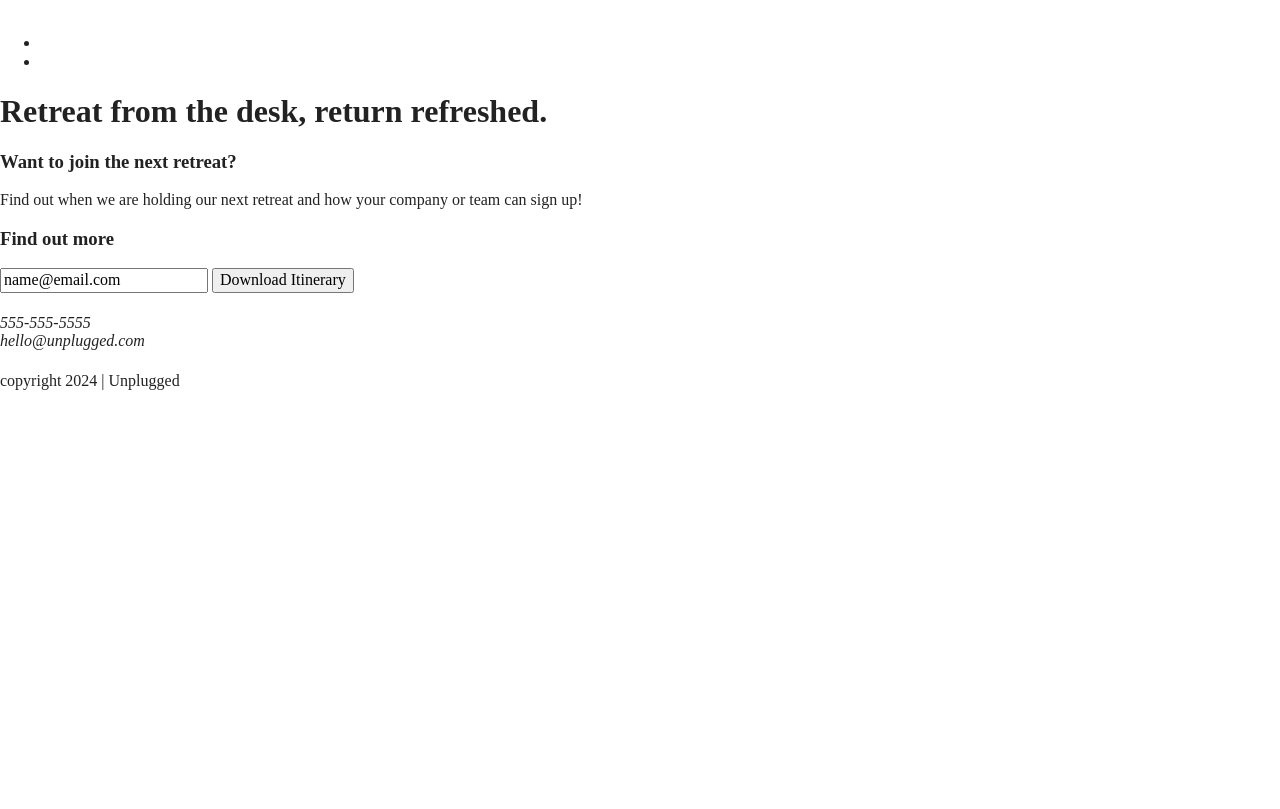
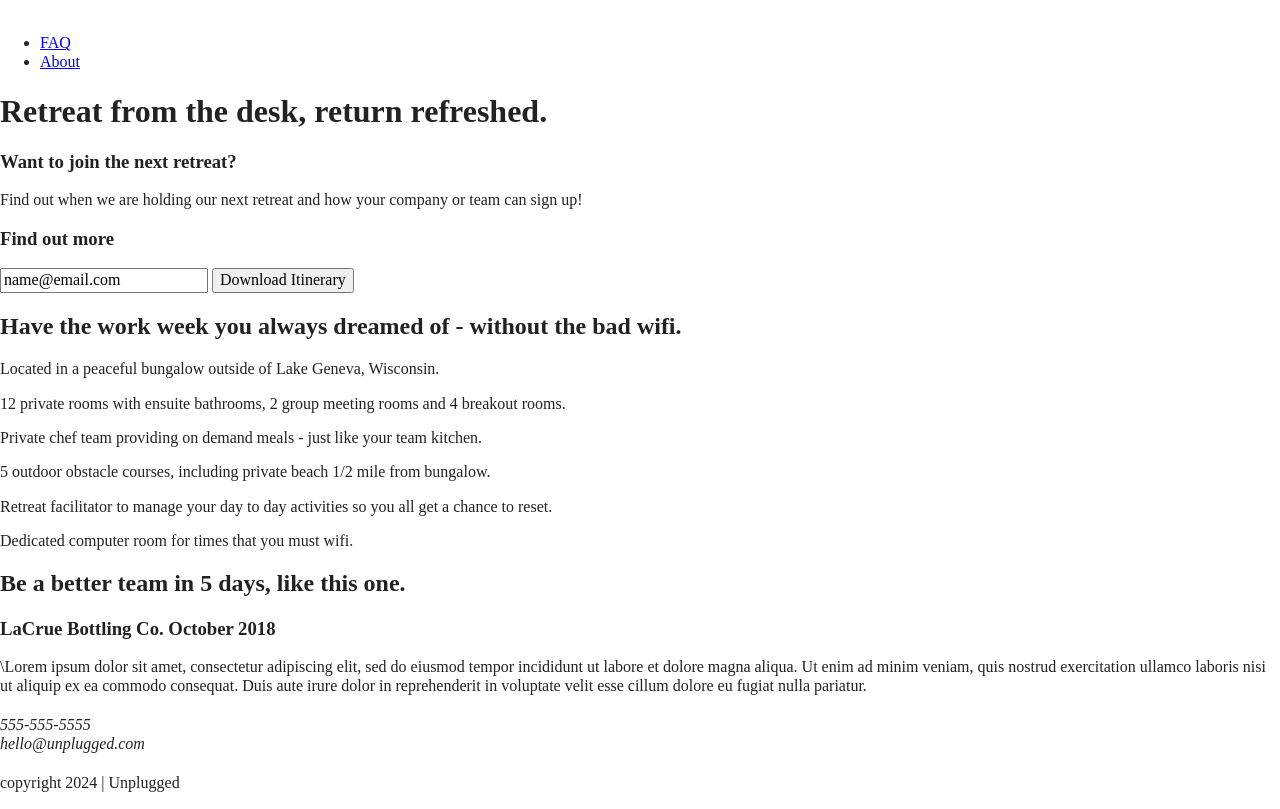
Before and after one commit to crystal-nicole/unplugged, a website built with Parcel: page index.html in a window 1280 px wide. Built offline with nearby package versions, Linux system fonts and the light colour scheme.

Commit message:
Finished coding index.html main section

```diff
--- a/index.html
+++ b/index.html
@@ -30,8 +30,8 @@
       </div>
       <nav>
         <ul>
-          <li><a href="faq/index.html"></a></li>
-          <li><a href="about/index.html"></a></li>
+          <li><a href="faq/index.html">FAQ</a></li>
+          <li><a href="about/index.html">About</a></li>
         </ul>
       </nav>
     </div>
@@ -55,6 +55,64 @@
        </div>
       </div>
     </aside>
+    <section class="features">
+      <div class="content-wrapper">
+        <h2>Have the work week you always dreamed of - without the bad wifi.</h2>
+        <div class="features-itmes">
+          <article>
+            <p class="fontawesome-icons">
+            </p>
+            <p class="features-item-description">
+              Located in a peaceful bungalow outside of Lake Geneva, Wisconsin.
+            </p>
+          </article>
+          <article>
+            <p class="fontawesome-icons">
+            </p>
+            <p class="features-item-description">
+           12 private rooms with ensuite bathrooms, 2 group meeting rooms and 4 breakout rooms.
+            </p>
+          </article>
+          <article>
+            <p class="fontawesome-icons">
+            </p>
+            <p class="features-item-description">
+              Private chef team providing on demand meals - just like your team kitchen.
+            </p>
+          </article>
+          <article>
+            <p class="fontawesome-icons">
+            </p>
+            <p class="features-item-description">
+              5 outdoor obstacle courses, including private beach 1/2 mile from bungalow.
+            </p>
+          </article>
+          <article>
+            <p class="fontawesome-icons">
+            </p>
+            <p class="features-item-description">
+              Retreat facilitator to manage your day to day activities so you all get a chance to reset.
+            </p>
+          </article>
+          <article>
+            <p class="fontawesome-icons">
+            </p>
+            <p class="features-item-description">
+              Dedicated computer room for times that you must wifi.
+            </p>
+          </article>
+        </div>
+      </div>
+    </section>
+    <section class="reviews">
+      <div class="content-wrapper">
+        <h2>Be a better team in 5 days, like this one.</h2>
+        <article>
+          <h3>LaCrue Bottling Co. October 2018</h3>
+          <p> \Lorem ipsum dolor sit amet, consectetur adipiscing elit, sed do eiusmod tempor incididunt ut labore et dolore magna aliqua. Ut enim ad minim veniam, quis nostrud exercitation ullamco laboris nisi ut aliquip ex ea commodo consequat. Duis aute irure dolor in reprehenderit in voluptate velit esse cillum dolore eu fugiat nulla pariatur. </p>
+        </article>
+      </div>
+    </section>
   </main>
   <footer>
     <div class="content-wrapper">
```
